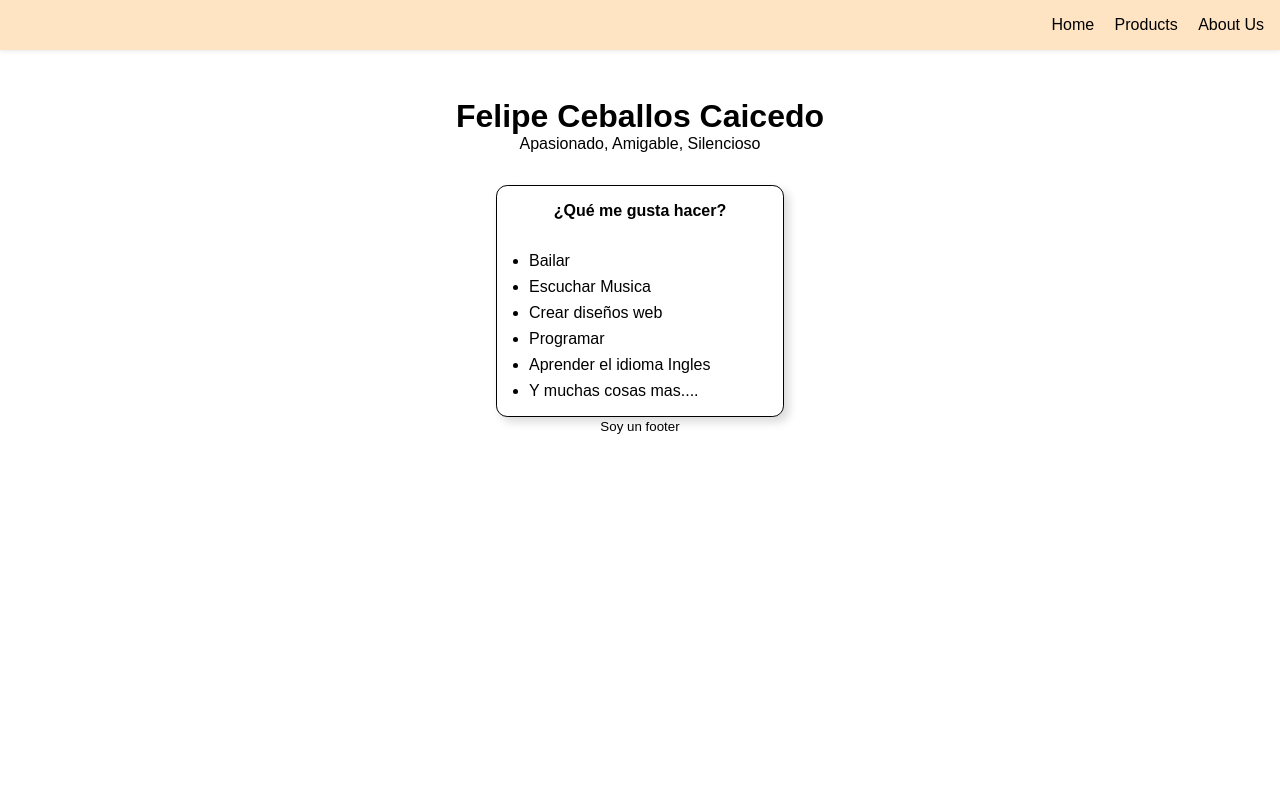
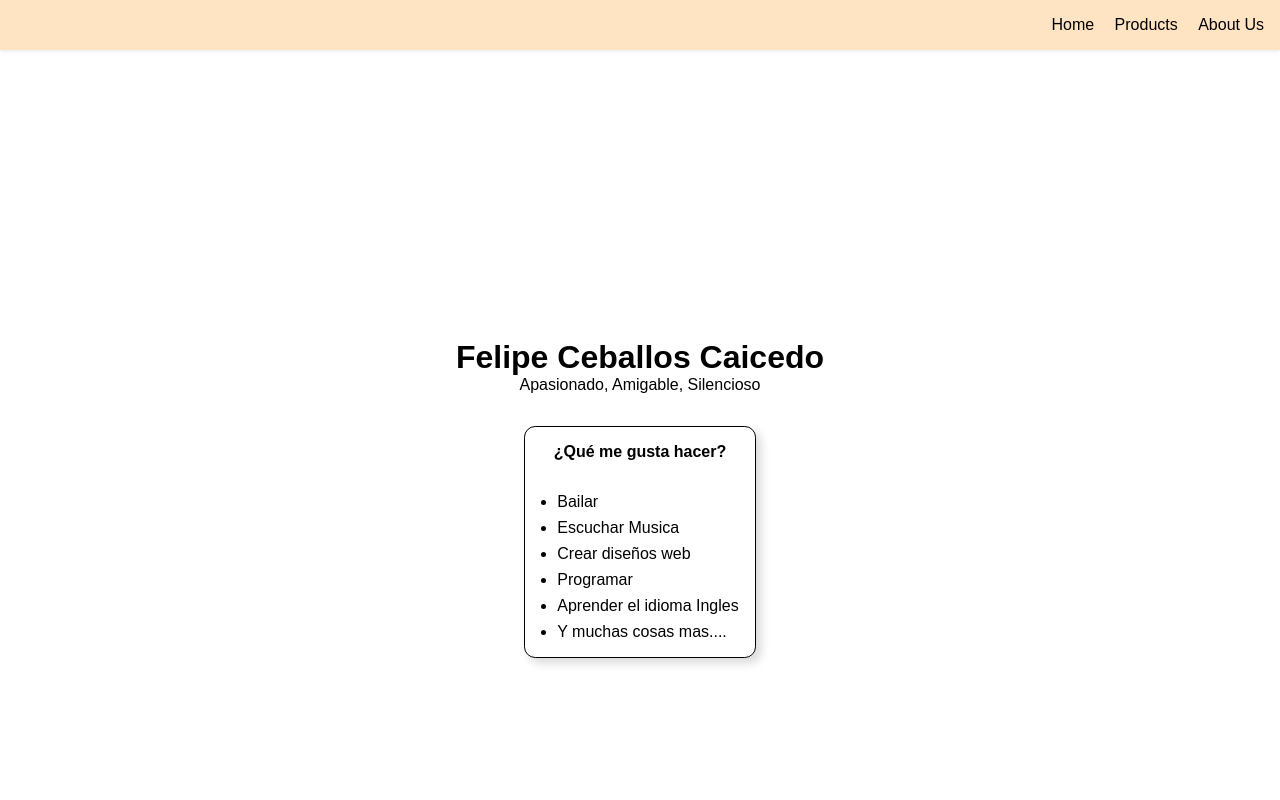
Before and after one commit to Felipeceballos12/Git-Github, a plain HTML site: page index.html in a window 1280 px wide. Shown: the top 800 px of the page. Drawn offline with Linux system fonts and the light colour scheme.

Commit message:
Añadi algunos estilos al css

```diff
--- a/css/index.css
+++ b/css/index.css
@@ -42,6 +42,13 @@ header {
   transition: 0.2s;
 }
 
+.main-container {
+  display: grid;
+  place-content: center;
+
+  height: 100vh;
+}
+
 article {
   max-width: 18rem;
   margin: 2rem auto 0;
@@ -69,3 +76,9 @@ h6 {
 .list-info li:last-child {
   margin-bottom: 0;
 }
+
+footer {
+  padding: 2rem 1rem;
+
+  background-color: darkgray;
+}
```
